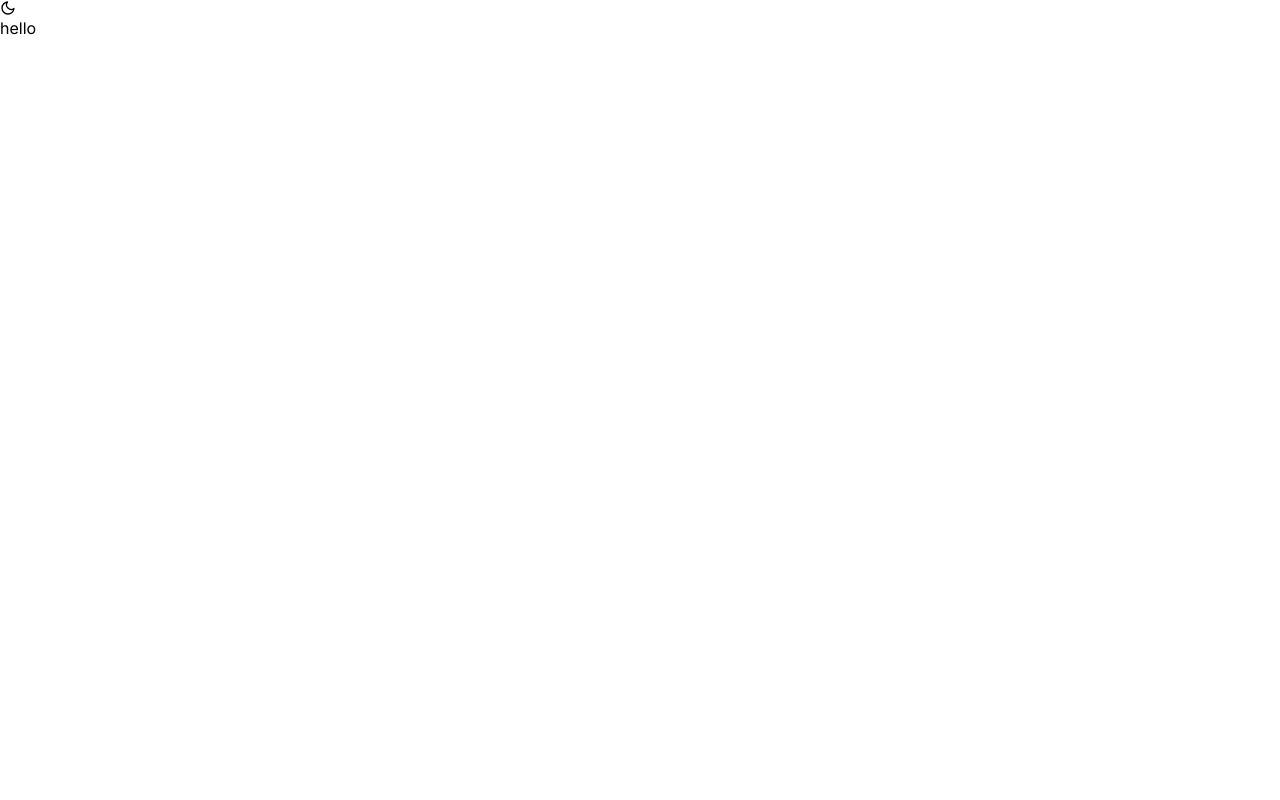
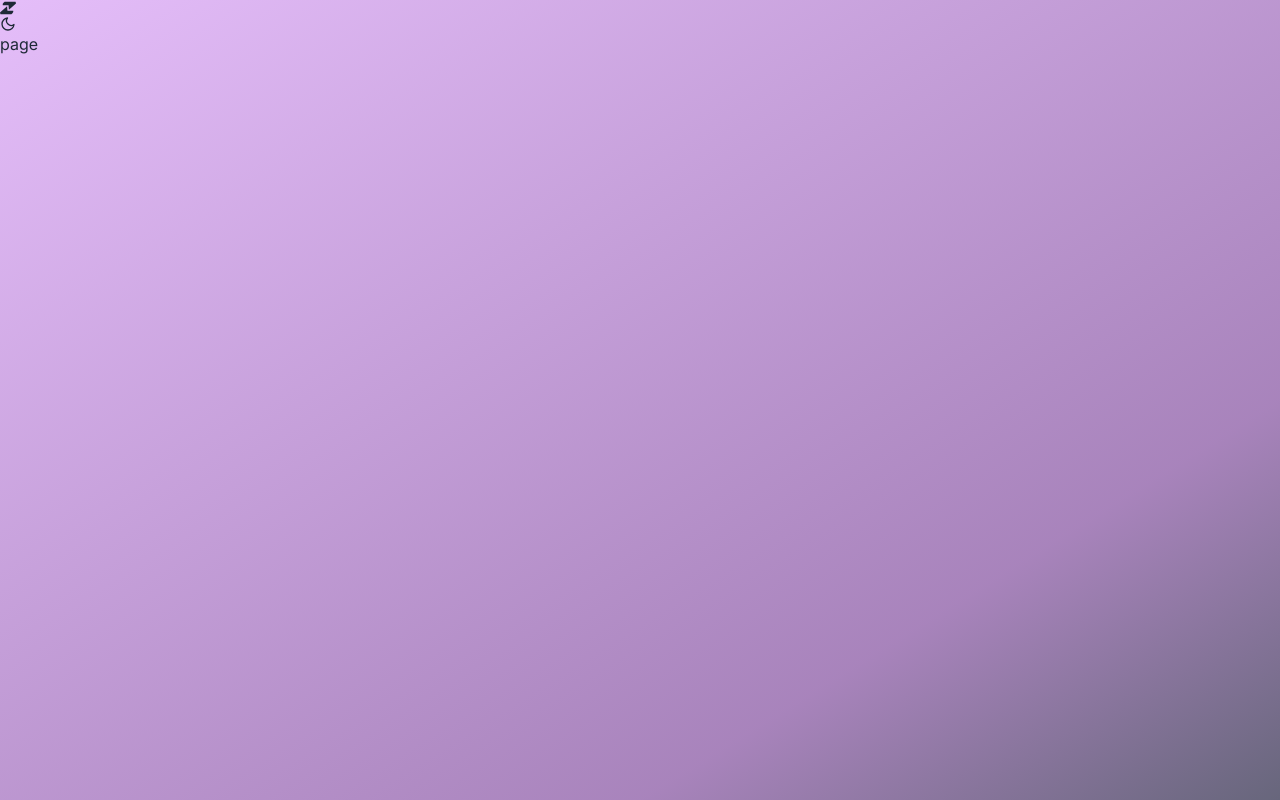
Before and after one commit to BlenderWang/tv-seach-react, a Next.js app: page / in a window 1280 px wide. Built offline with nearby package versions, Linux system fonts and the light colour scheme.

Commit message:
add gradient bg

```diff
--- /dev/null
+++ b/src/app/components/Header.tsx
@@ -0,0 +1,14 @@
+import React from "react";
+import { SiZincsearch } from "react-icons/si";
+
+const Header = () => {
+    return (
+        <div>
+            <a href="/">
+                <SiZincsearch className="text-3xl" />
+            </a>
+        </div>
+    );
+};
+
+export default Header;
--- a/src/app/globals.css
+++ b/src/app/globals.css
@@ -11,20 +11,67 @@
 @media (prefers-color-scheme: dark) {
     :root {
         --foreground-rgb: 255, 255, 255;
-        --background-start-rgb: 0, 0, 0;
-        --background-end-rgb: 0, 0, 0;
+        --background-start-rgb: 255, 109, 109;
+        --background-end-rgb: 255, 109, 109;
     }
 }
 
-/* body {
-  color: rgb(var(--foreground-rgb));
-  background: linear-gradient(
-      to bottom,
-      transparent,
-      rgb(var(--background-end-rgb))
-    )
-    rgb(var(--background-start-rgb));
-} */
+@layer base {
+    *,
+    *::before,
+    *::after {
+        box-sizing: border-box;
+        /* scrollbar-gutter: stable; */
+        scroll-behavior: smooth;
+    }
+    body {
+        @apply m-0 p-0 h-screen w-screen text-gray-800 bg-gradient-to-tl from-[rgba(2,0,36,0.6)_0%] via-[rgba(82,9,121,0.5)_25%] to-[rgba(168,38,237,0.3)_100%] dark:from-[rgba(2,0,36,1)_0%] dark:via-[rgba(9,9,121,1)_35%] dark:to-[rgba(0,212,255,1)_100%] dark:text-white;
+    }
+}
+
+@layer components {
+    .link {
+        @apply cursor-pointer hover:underline;
+    }
+
+    .content {
+        position: relative;
+        height: 37vw;
+        margin-top: -40px;
+    }
+
+    .content__background,
+    .content__background__shadow,
+    .content__background__image,
+    .content__area {
+        position: absolute;
+        top: 0;
+        bottom: 0;
+    }
+
+    .content__background {
+        left: 0;
+        right: 0;
+    }
+
+    .content__background__shadow {
+        left: 0;
+        background: #000;
+        width: 30%;
+        z-index: 2;
+    }
+
+    .content__background__shadow::before {
+        content: "";
+        position: absolute;
+        z-index: 10;
+        background-image: linear-gradient(to right, #000, transparent);
+        top: 0;
+        bottom: 0;
+        left: 100%;
+        width: 275px;
+    }
+}
 
 @layer utilities {
     .text-balance {
--- a/src/app/layout.tsx
+++ b/src/app/layout.tsx
@@ -2,6 +2,7 @@ import type { Metadata } from "next";
 import { Inter } from "next/font/google";
 import "./globals.css";
 import { Providers } from "./providers";
+import Header from "./components/Header";
 import ThemeSwitch from "./components/ThemeSwitch";
 
 const inter = Inter({ subsets: ["latin"] });
@@ -21,7 +22,10 @@ export default function RootLayout({
         <html lang="en" suppressHydrationWarning>
             <body className={inter.className}>
                 <Providers>
-                    <ThemeSwitch />
+                    <div className="p-6 w-full flex justify-between items-center gap-4">
+                        <Header />
+                        <ThemeSwitch />
+                    </div>
                     {children}
                 </Providers>
             </body>
--- a/src/app/page.tsx
+++ b/src/app/page.tsx
@@ -1,9 +1,5 @@
 import Image from "next/image";
 
 export default function Home() {
-  return (
-    <main className="py-2">
-      <p>hello</p>
-    </main>
-  );
+    return <main className="py-2">page</main>;
 }
```
